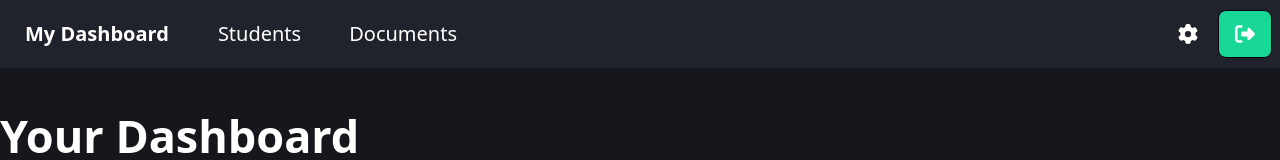
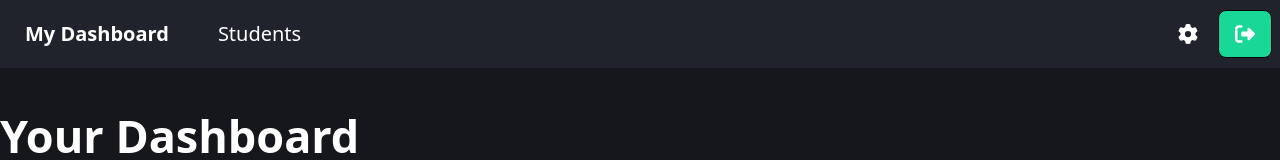
Before and after one commit to LyhongPeou/UWFrontEnd, a React (Vite) app: page /admin/dashboard in a window 1280 px wide. Shown: the top 160 px of the page. Built offline with nearby package versions, Linux system fonts and the light colour scheme.

Commit message:
Removed Documents section

```diff
--- a/src/components/index.js
+++ b/src/components/index.js
@@ -5,10 +5,9 @@ import Navbar from "./ui/NavBar";
 import AdminDashboard from "./pages/AdminViews/AdminDashboard";
 import MainDashboard from "./pages/AdminViews/MainDashboard";
 import StudentManagement from "./pages/AdminViews/StudentManagement";
-import DocumentManagement from "./pages/AdminViews/DocumentManagement";
 
 import SettingPage from "./pages/Setting";
 
 
 
-export {AuthPage, Navbar, AdminDashboard, MainDashboard, StudentManagement, DocumentManagement,SettingPage}
+export {AuthPage, Navbar, AdminDashboard, MainDashboard, StudentManagement, SettingPage}
--- a/src/components/pages/AdminViews/DocumentManagement.jsx
+++ /dev/null
@@ -1,12 +0,0 @@
-
-import { styles } from "../../../styles"
-
-const DocumentManagement = () => {
-
-    return <>
-        <h1 className={`${styles.dashHeadText} mb-5 `}> Document Management </h1>
-
-    </>
-}
-
-export default DocumentManagement
--- a/src/components/ui/NavBar.jsx
+++ b/src/components/ui/NavBar.jsx
@@ -15,7 +15,6 @@ const NavBar = () => {
           <ul tabIndex={0} className="menu menu-sm dropdown-content mt-3 z-[1] p-2 shadow rounded-box w-52 text-white">
 
             <li><NavLink to="./student_management">Students</NavLink></li>
-            <li><NavLink to="./document_mangement">Documents</NavLink></li>
             <li><NavLink to="./setting">Setting</NavLink></li>
           </ul>
         </div>
@@ -24,7 +23,6 @@ const NavBar = () => {
         <div className="hidden lg:flex">
           <ul className="menu menu-horizontal px-1 text-white text-[20px]">
             <li className="mr-4"><NavLink to="./student_management">Students</NavLink></li>
-            <li className="mr-4"><NavLink to="./document_mangement">Documents</NavLink></li>
           </ul>
         </div>
       </div>
--- a/src/main.jsx
+++ b/src/main.jsx
@@ -2,7 +2,7 @@ import React from 'react'
 import ReactDOM from 'react-dom/client'
 import './index.css'
 import { RouterProvider, createBrowserRouter } from 'react-router-dom'
-import { AuthPage, AdminDashboard, MainDashboard, StudentManagement, DocumentManagement, SettingPage } from './components/index'
+import { AuthPage, AdminDashboard, MainDashboard, StudentManagement, SettingPage } from './components/index'
 import store from './components/store/store'
 
 import { Provider } from 'react-redux'
@@ -30,10 +30,6 @@ const router = createBrowserRouter([{
   },
 
   {
-    path: "/admin/document_mangement",
-    element: <DocumentManagement />
-  },
-  {
     path: "/admin/setting",
     element: <SettingPage />
   }
```
